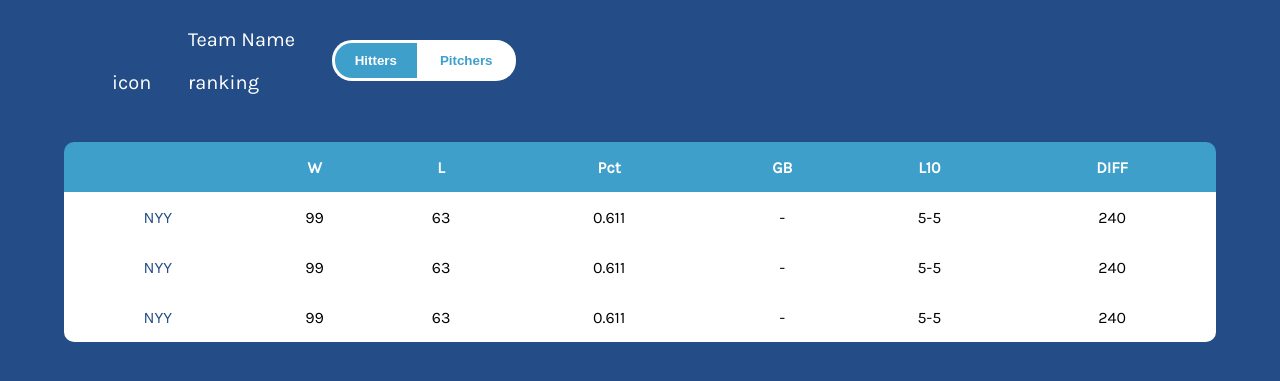
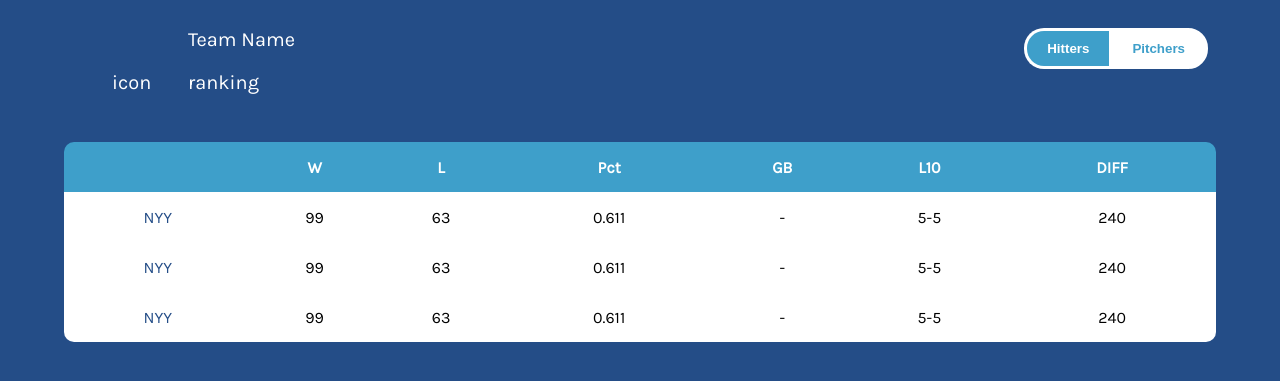
Before and after one commit to cd155/Assignment, a Django app: page /team/1 in a window 1280 px wide. Shown: the part 76-457 px from the top of the page. Run offline with Django 4.2, Linux system fonts and the light colour scheme; some web fonts are replaced.

Commit message:
move banner last child to right

```diff
--- a/blueJays/stats/static/css/style.css
+++ b/blueJays/stats/static/css/style.css
@@ -326,6 +326,10 @@ footer p {
     margin: 0.5rem;
 }
 
+#teambanner li:last-child {
+    float: right;
+}
+
 #teambanner li article {
     border: none
 }
@@ -337,6 +341,10 @@ footer p {
 #playerbanner li {
     display: inline-block;
     margin: 0.5rem;
+}
+
+#playerbanner li:last-child {
+    float: right;
 }
 
 #playerbanner li article {
```
